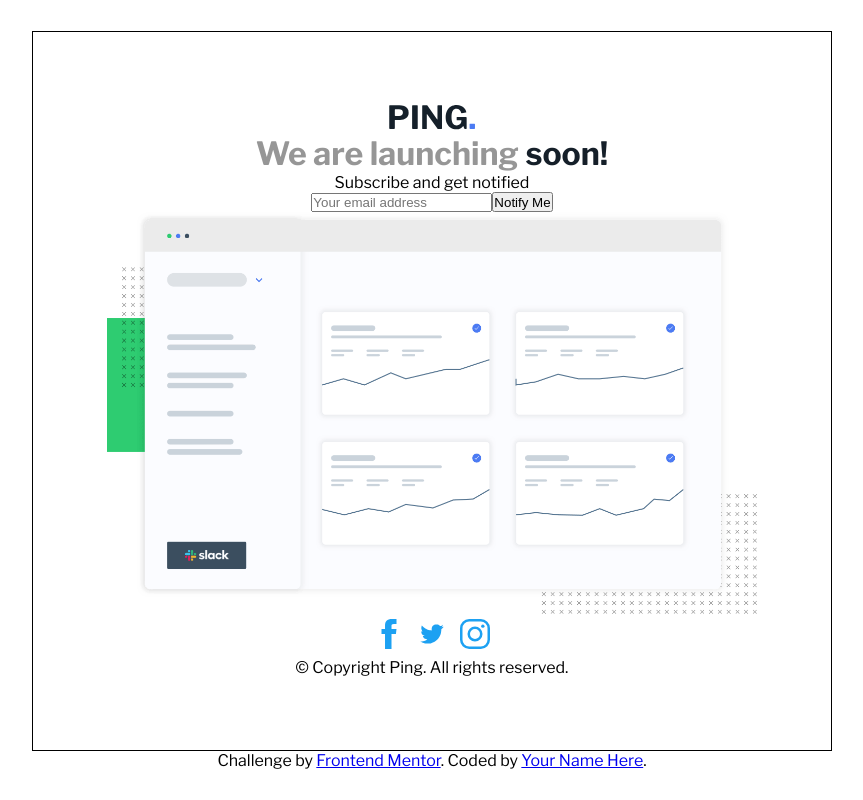
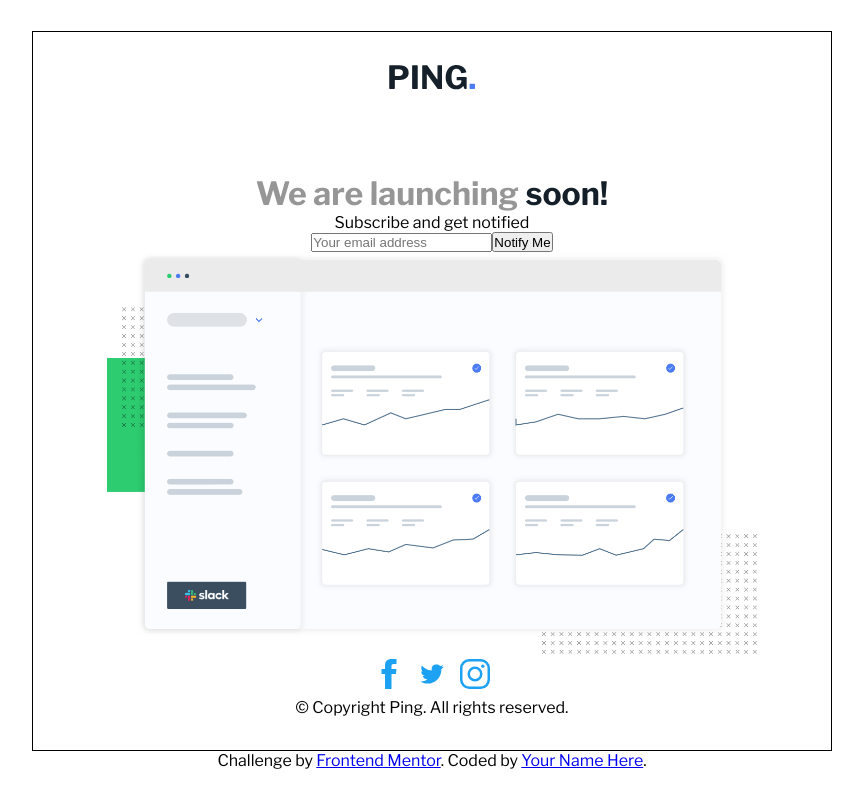
Before and after one commit to thelastmedici/JS_LEARNING, a plain HTML site: page ping-coming-soon-page/index.html in a window 1280 px wide. Shown: the whole page, without its empty margins (208-1071 px from the left). Drawn offline with nearby package versions, Linux system fonts and the light colour scheme.

Commit message:
added some styles

```diff
--- a/ping-coming-soon-page/styles.css
+++ b/ping-coming-soon-page/styles.css
@@ -26,6 +26,9 @@ body {
     border: 1px solid black;
 
 }
+.brand-img{
+    margin-bottom: 80px;
+}
 h1{
     color: hsl(0, 0%, 59%);
 
```
